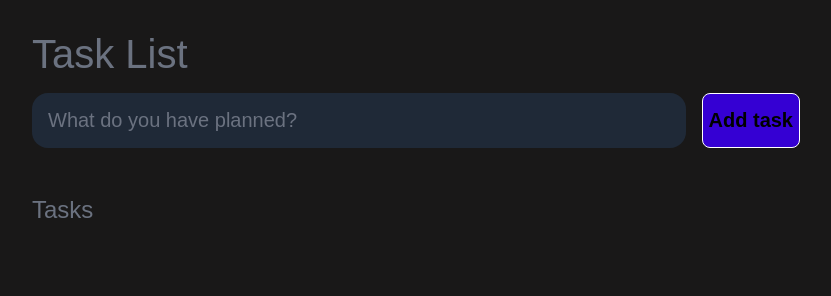
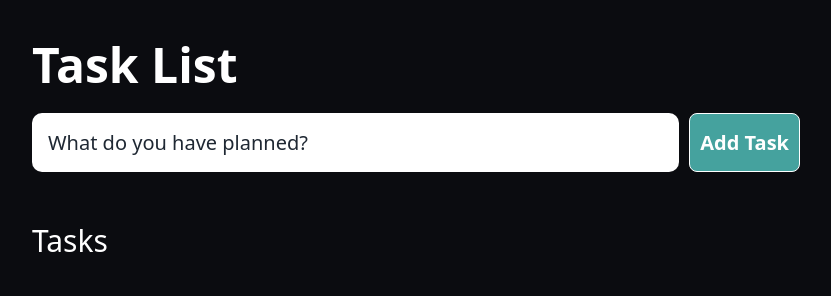
Before and after one commit to Jackdashton/to-do-list, a plain HTML site: page index.html in a window 1280 px wide. Shown: the whole page, without its empty margins (224-1055 px from the left). Drawn offline with Linux system fonts and the light colour scheme.

Commit message:
Finished project

```diff
--- a/index.html
+++ b/index.html
@@ -19,7 +19,7 @@
           id="new-task-input"
           placeholder="What do you have planned?"
         />
-        <input type="submit" id="new-task-submit" value="Add task" />
+        <input type="submit" id="new-task-submit" value="Add Task" />
       </form>
     </header>
 
--- a/main.css
+++ b/main.css
@@ -1,26 +1,24 @@
 :root {
-	--dark: #191818;
-	--darker: #1F2937;
-	--darkest: #111827;
-	--grey: #6B7280;
-	--pink: #EC4899;
-	--purple: #8B5CF6;
-	--light: #EEE;
-  --blue: #3500D3;
+  --black: #0b0c10;
+  --grey: #1f2833;
+  --light: #ffffff;
+  --blue: #9be5e2;
+  --turq: #45a29e;
 }
 
 * {
   margin: 0;
   box-sizing: border-box;
-	font-family: "Fira sans", sans-serif;
+  font-family: system-ui, -apple-system, BlinkMacSystemFont, "Segoe UI", Roboto,
+    Oxygen, Ubuntu, Cantarell, "Open Sans", "Helvetica Neue", sans-serif;
 }
 
 body {
   display: flex;
   flex-direction: column;
   min-height: 100vh;
-	color: #FFF;
-	background-color: var(--dark);
+  color: var(--light);
+  background-color: var(--black);
 }
 
 header {
@@ -30,18 +28,19 @@ header {
   margin: 0 auto;
 }
 
-header h1{
-	font-size: 2.5rem;
-	font-weight: 300;
-	color: var(--grey);
+header h1 {
+  font-size: 48px;
+  font-weight: 700;
+  color: var(--light);
   margin-bottom: 1rem;
 }
 
 #new-task-form {
-	display: flex;;
+  display: flex;
 }
 
-input, button {
+input,
+button {
   appearance: none;
   border: none;
   outline: none;
@@ -50,12 +49,12 @@ input, button {
 
 #new-task-input {
   flex: 1 1 0%;
-	background-color: var(--darker);
+  background-color: var(--light);
   padding: 1rem;
-	border-radius: 1rem;
-	margin-right: 1rem;
-	color: var(--light);
-	font-size: 1.25rem;
+  border-radius: 10px;
+  margin-right: 10px;
+  color: var(--black);
+  font-size: 20px;
 }
 
 #new-task-input::placeholder {
@@ -63,21 +62,19 @@ input, button {
 }
 
 #new-task-submit {
-	background-color: #3500D3;
-	font-size: 1.25rem;
-	font-weight: 700;
+  background-color: var(--turq);
+  font-size: 20px;
+  font-weight: 600;
   cursor: pointer;
-  border: 1px solid white;
+  border: 1px solid var(--light);
   border-radius: 8px;
+  padding: 10px;
+  color: var(--light);
 }
 
 #new-task-submit:hover {
-  background-color: #3500D3
+  background-color: var(--turq);
   opacity: 0.8;
-}
-
-#new-task-submit:active {
-	opacity: 0.6;
 }
 
 main {
@@ -92,16 +89,16 @@ main {
 }
 
 .task-list h2 {
-	font-size: 1.5rem;
-	font-weight: 300;
-	color: var(--grey);
+  font-size: 30px;
+  font-weight: 500;
+  color: var(--light);
   margin-bottom: 1rem;
 }
 
 #tasks .task {
   display: flex;
   justify-content: space-between;
-	background-color: var(--darkest);
+  background-color: var(--light) ;
   padding: 1rem;
   border-radius: 1rem;
   margin-bottom: 1rem;
@@ -112,15 +109,15 @@ main {
 }
 
 .task .content .text {
-	color: var(--light);
-	font-size: 1.125rem;
+  color: var(--black);
+  font-size: 20px;
   width: 100%;
   display: block;
   transition: 0.4s;
 }
 
 .task .content .text:not(:read-only) {
-	color: var(--pink);
+  color: var(--black);
 }
 
 .task .actions {
@@ -131,7 +128,7 @@ main {
 .task .actions button {
   cursor: pointer;
   margin: 0 0.5rem;
-	font-size: 1.125rem;
+  font-size: 16px;
   font-weight: 700;
   text-transform: uppercase;
   transition: 0.4s;
@@ -142,13 +139,11 @@ main {
 }
 
 .task .actions button:active {
-	opacity: 0.6;
+  color: green;
 }
 
 .task .actions .edit {
-	background-image: linear-gradient(to right, var(--pink), var(--purple));
-	-webkit-background-clip: text;
-	-webkit-text-fill-color: transparent;
+  color: var(--grey);
 }
 
 .task .actions .delete {
```
Lines whose indentation alone changed are shown as unchanged.
